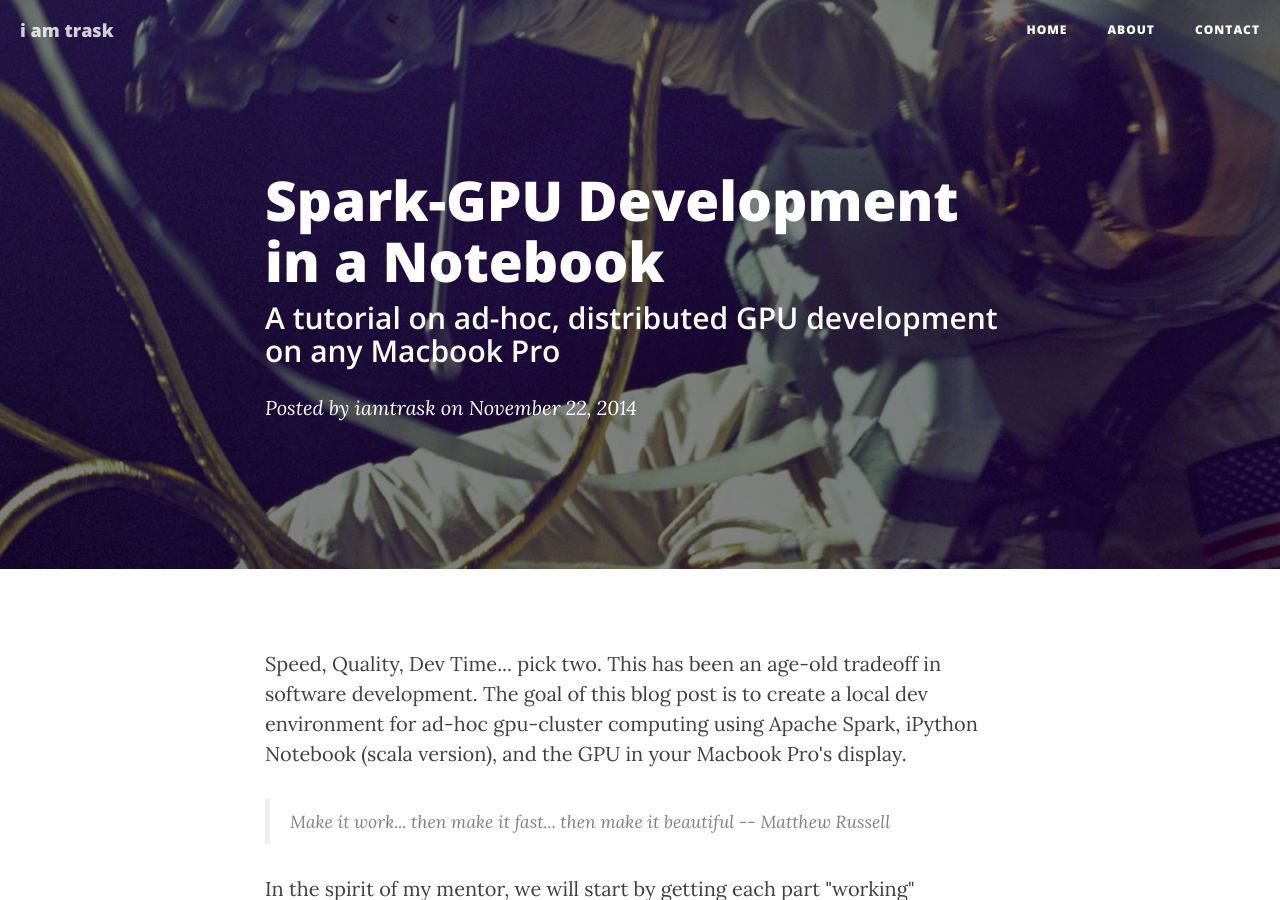
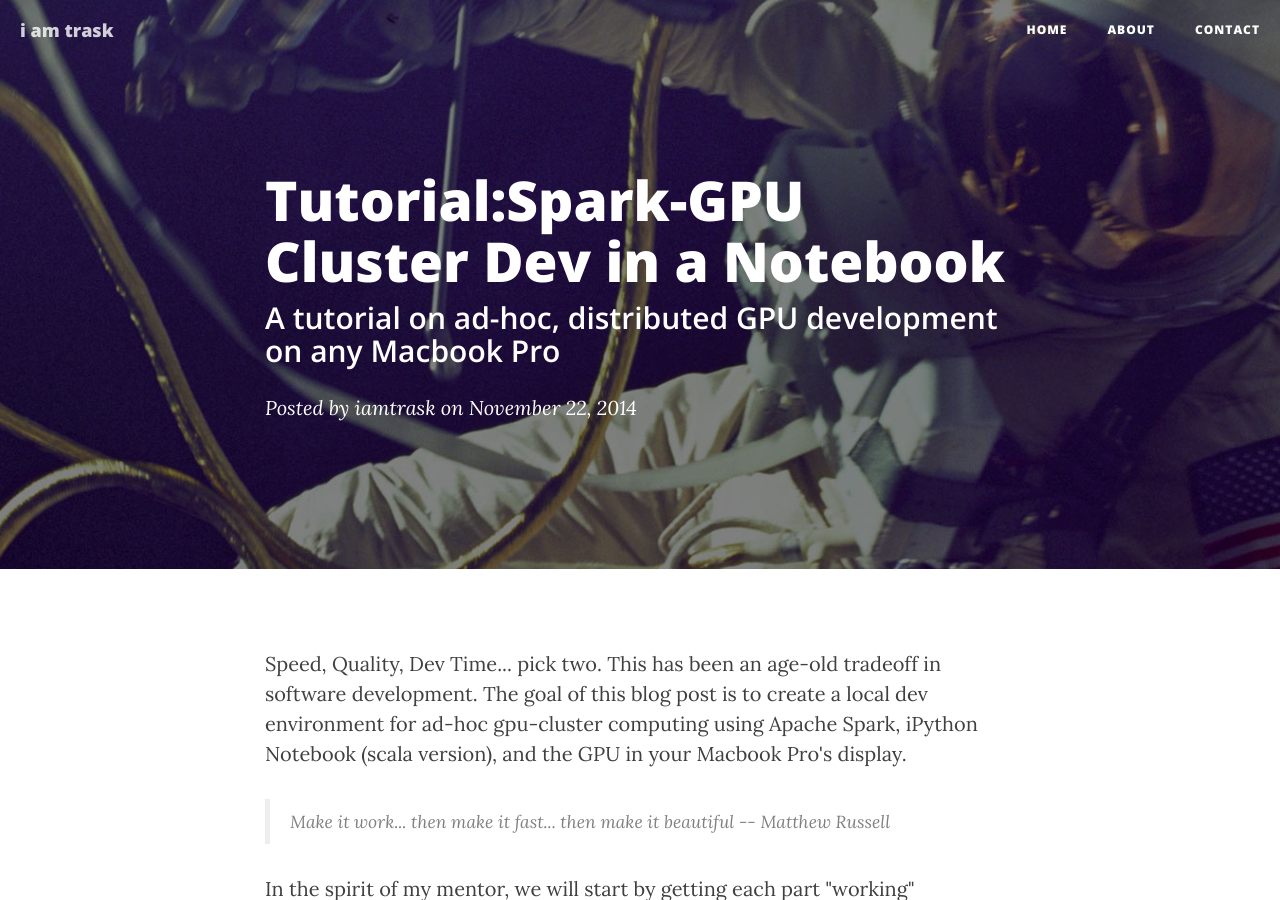
Before and after one commit to iamtrask/iamtrask.github.io, a Jekyll site: the page built from _posts/2014-09-24-man-must-explore.markdown, in a window 1280 px wide and 900 px high. Built offline with Jekyll 4.4.1, drawn with Linux system fonts in a browser that asks for light colours; nearby versions of some CDN libraries.

Commit message:
Update 2014-09-24-man-must-explore.markdown

```diff
--- a/_posts/2014-09-24-man-must-explore.markdown
+++ b/_posts/2014-09-24-man-must-explore.markdown
@@ -1,6 +1,6 @@
 ---
 layout:     post
-title:      "Spark-GPU Development in a Notebook"
+title:      "Tutorial:Spark-GPU Cluster Dev in a Notebook"
 subtitle:   "A tutorial on ad-hoc, distributed GPU development on any Macbook Pro"
 date:       2014-11-22 12:00:00
 author:     "iamtrask"
```
